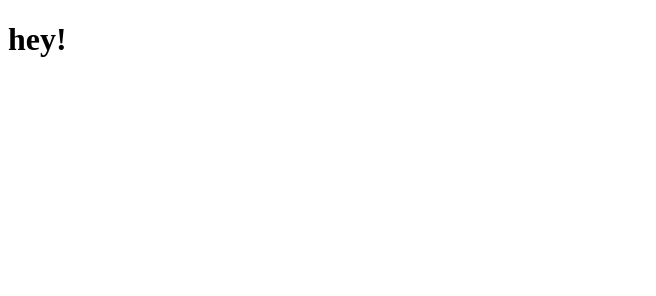
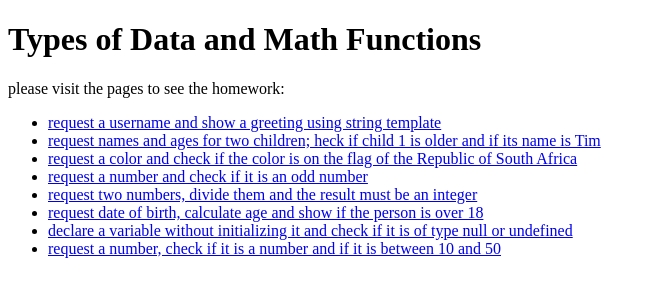
Before and after one commit to platiins/data-and-math, a plain HTML site: page index.html in a window 1280 px wide. Shown: the whole page, without its empty margins (0-656 px from the left). Drawn offline with Linux system fonts and the light colour scheme.

Commit message:
adding page with task1

```diff
--- a/index.html
+++ b/index.html
@@ -6,6 +6,59 @@
     <title>Types of Data and Math Functions</title>
   </head>
   <body>
-    <h1>hey!</h1>
+    <header></header>
+    <main>
+      <h1>Types of Data and Math Functions</h1>
+      <p>please visit the pages to see the homework:</p>
+      <ul>
+        <li>
+          <a href="./pages/task1.html"
+            >request a username and show a greeting using string template</a
+          >
+        </li>
+        <li>
+          <a href="./pages/task2.html"
+            >request names and ages for two children; heck if child 1 is older
+            and if its name is Tim</a
+          >
+        </li>
+        <li>
+          <a href="./pages/task3.html"
+            >request a color and check if the color is on the flag of the
+            Republic of South Africa</a
+          >
+        </li>
+        <li>
+          <a href="./pages/task4.html"
+            >request a number and check if it is an odd number</a
+          >
+        </li>
+        <li>
+          <a href="./pages/task5.html"
+            >request two numbers, divide them and the result must be an
+            integer</a
+          >
+        </li>
+        <li>
+          <a href="./pages/task6.html"
+            >request date of birth, calculate age and show if the person is over
+            18</a
+          >
+        </li>
+        <li>
+          <a href="./pages/task7.html"
+            >declare a variable without initializing it and check if it is of
+            type null or undefined</a
+          >
+        </li>
+        <li>
+          <a href="./pages/task8.html"
+            >request a number, check if it is a number and if it is between 10
+            and 50</a
+          >
+        </li>
+      </ul>
+    </main>
+    <footer></footer>
   </body>
 </html>
```
Also changed, not shown: js/task1.js (added, +10 -0 lines), pages/task1.html (added, +10 -0 lines), js/task2.js (added), js/task3.js (added), js/task4.js (added), js/task5.js (added), js/task6.js (added), js/task7.js (added), js/task8.js (added), pages/task2.html (added), pages/task3.html (added), pages/task4.html (added), pages/task5.html (added), pages/task6.html (added), 2 more files.
